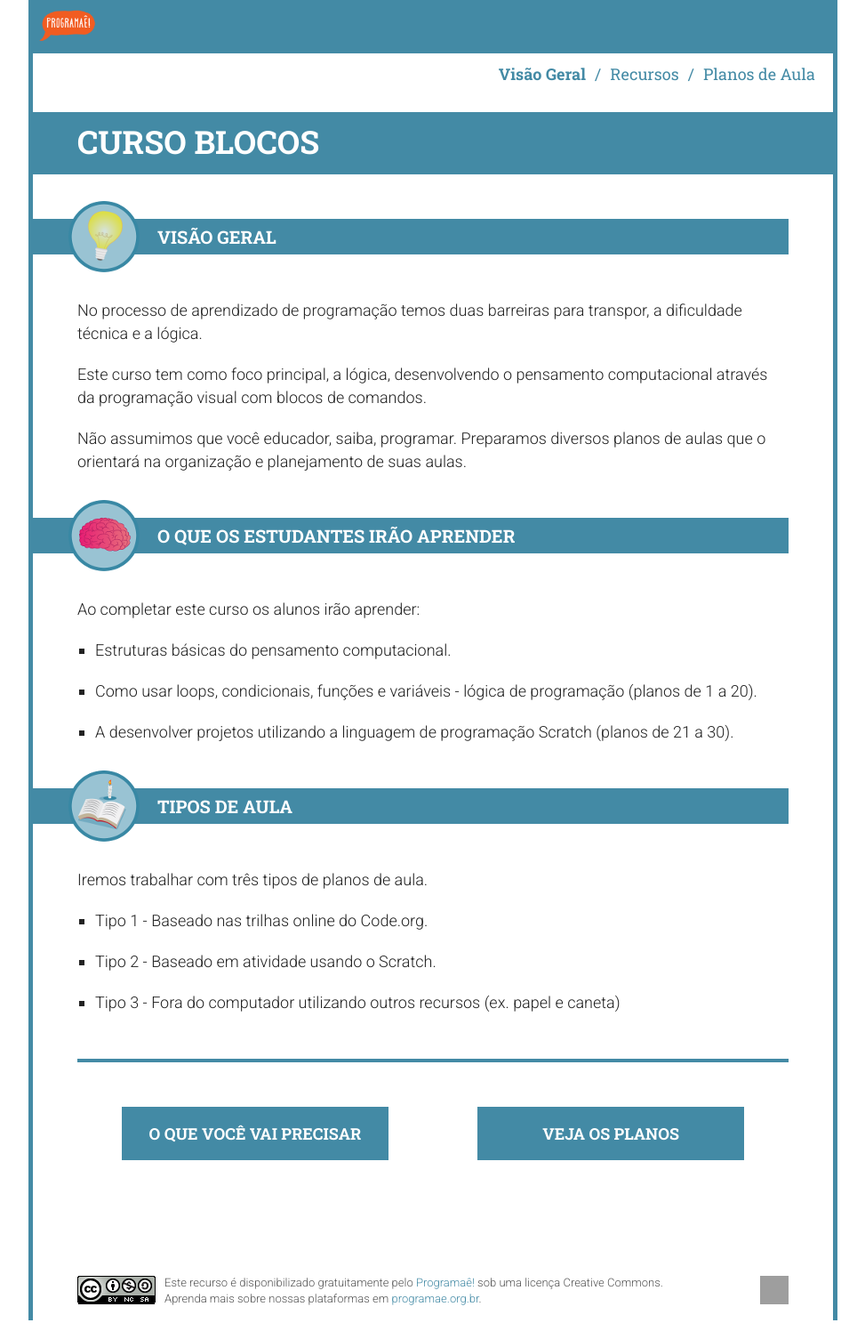
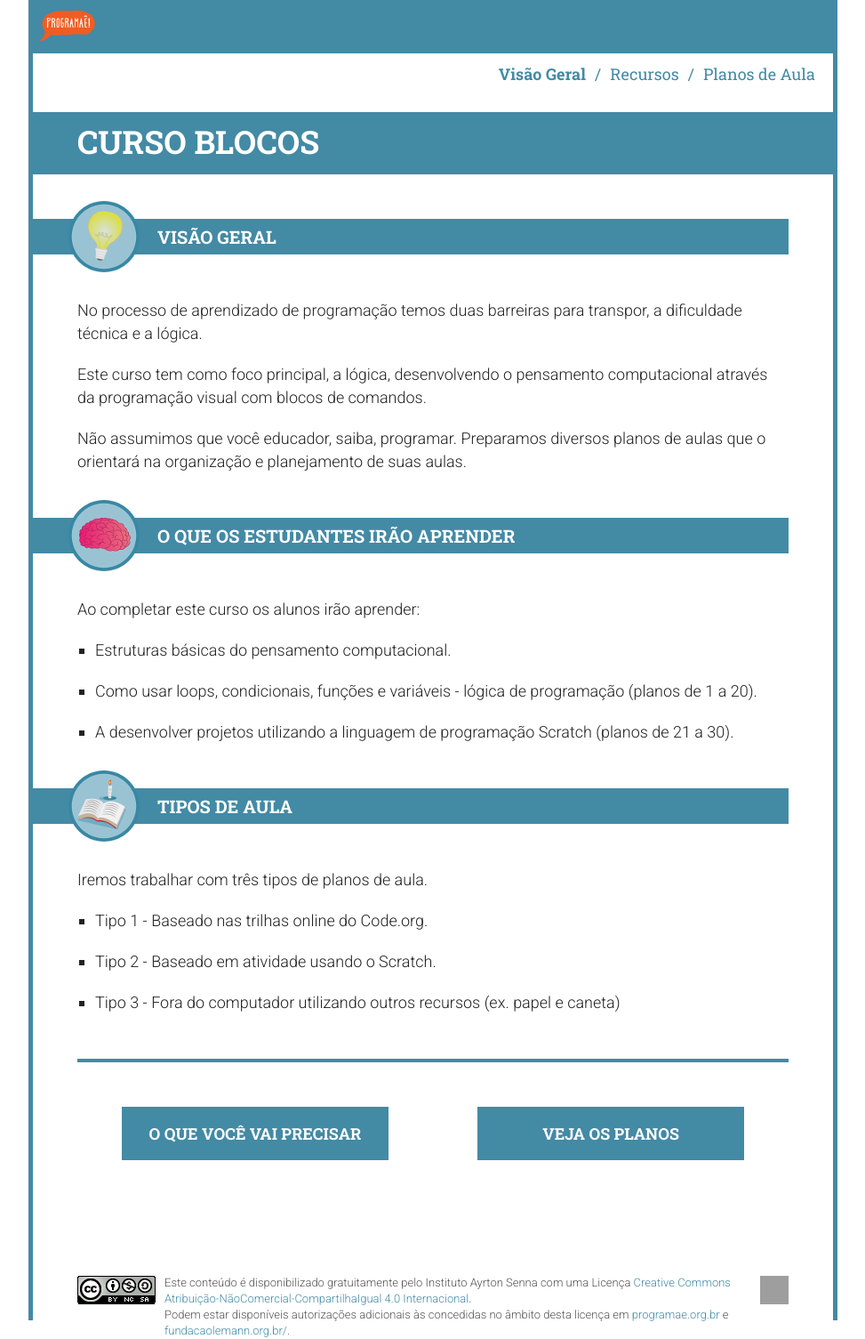
Before and after one commit to Programae/blocos, a Jekyll site: the page built from index.html, in a window 1280 px wide. Shown: the whole page at 89% size, without its empty margins (153-1126 px from the left). Built offline with Jekyll 4.4.1, drawn with Linux system fonts in a browser that asks for light colours; before the commit the page ends 1484 px from its top, so only the background shows below that; grey boxes are pictures that could not be loaded.

Commit message:
Atualização de CC
Atualização segundo exigências do Instituto.

```diff
--- a/_includes/footer.html
+++ b/_includes/footer.html
@@ -4,8 +4,8 @@
 <footer class="footer">
     <a href="http://creativecommons.org/licenses/by-nc-sa/4.0/deed.pt_BR" class="logo cc">Creative Commons</a>
     <small>
-        <p>Este recurso é disponibilizado gratuitamente pelo <a href="http://www.programae.org.br">Programaê!</a> sob uma licença Creative Commons.</p>
-        <p>Aprenda mais sobre nossas plataformas em <a href="http://www.programae.org.br">programae.org.br</a>.</p>
+        <p>Este conteúdo é disponibilizado gratuitamente pelo Instituto Ayrton Senna com uma Licença <a href="http://creativecommons.org/licenses/by-nc-sa/4.0/">Creative Commons Atribuição-NãoComercial-CompartilhaIgual 4.0 Internacional</a>.</p>
+        <p>Podem estar disponíveis autorizações adicionais às concedidas no âmbito desta licença em <a href="http://www.programae.org.br">programae.org.br</a> e <a href="http://www.fundacaolemann.org.br/">fundacaolemann.org.br/</a>.</p>
     </small>
     <a href="https://github.com/raspberrypilearning/sorting-hat-lesson/" class="logo gh" title="View and edit this resource on GitHub">View and edit this resource on GitHub</a>
 </footer>
```
